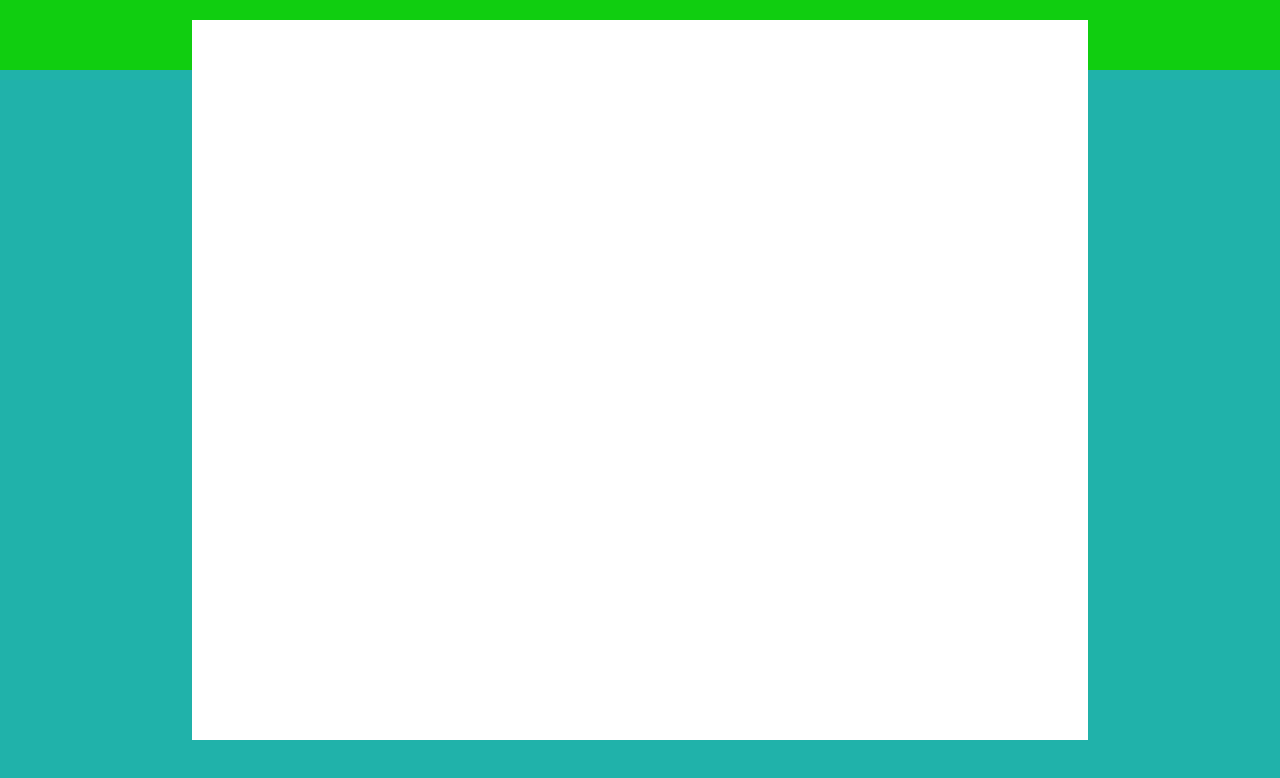
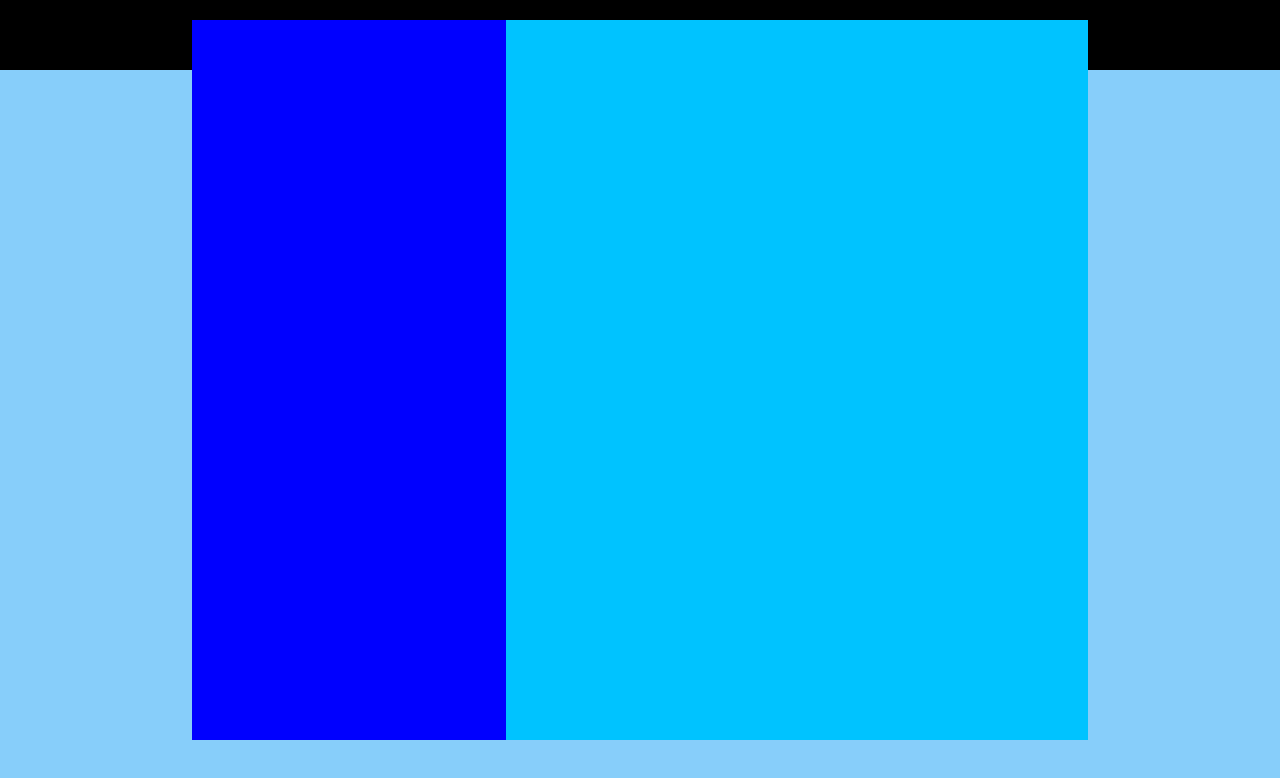
Before and after one commit to LucaGiozza/vue-boolzapp, a plain HTML site: page index.html in a window 1280 px wide. Drawn offline with Linux system fonts and the light colour scheme.

Commit message:
struttura colorata contenitore

```diff
--- a/css/style.css
+++ b/css/style.css
@@ -5,18 +5,37 @@
 }
 
 body{
-    background-color:lightseagreen;
+    background-color:lightskyblue;
 }
 
 .riga-sfondo{
-    background-color:rgb(16, 206, 16);
+    background-color:black;
     width: 100%;
     height: 70px;
 }
 
 .contenitore{
-    background-color: white;
+
     width: 70%;
     height: 90vh;
     margin: -50px auto;
+    display: flex;
 }
+
+/* colonna di sinistra */
+
+.colonna-sinistra{
+    height: 100%;
+    width: 35%;
+    background-color: blue;
+
+}
+
+
+/* colonna di destra */
+.colonna-destra{
+    height: 100%;
+    width: 65%;
+    background-color: rgb(0, 195, 255);
+
+}
```
